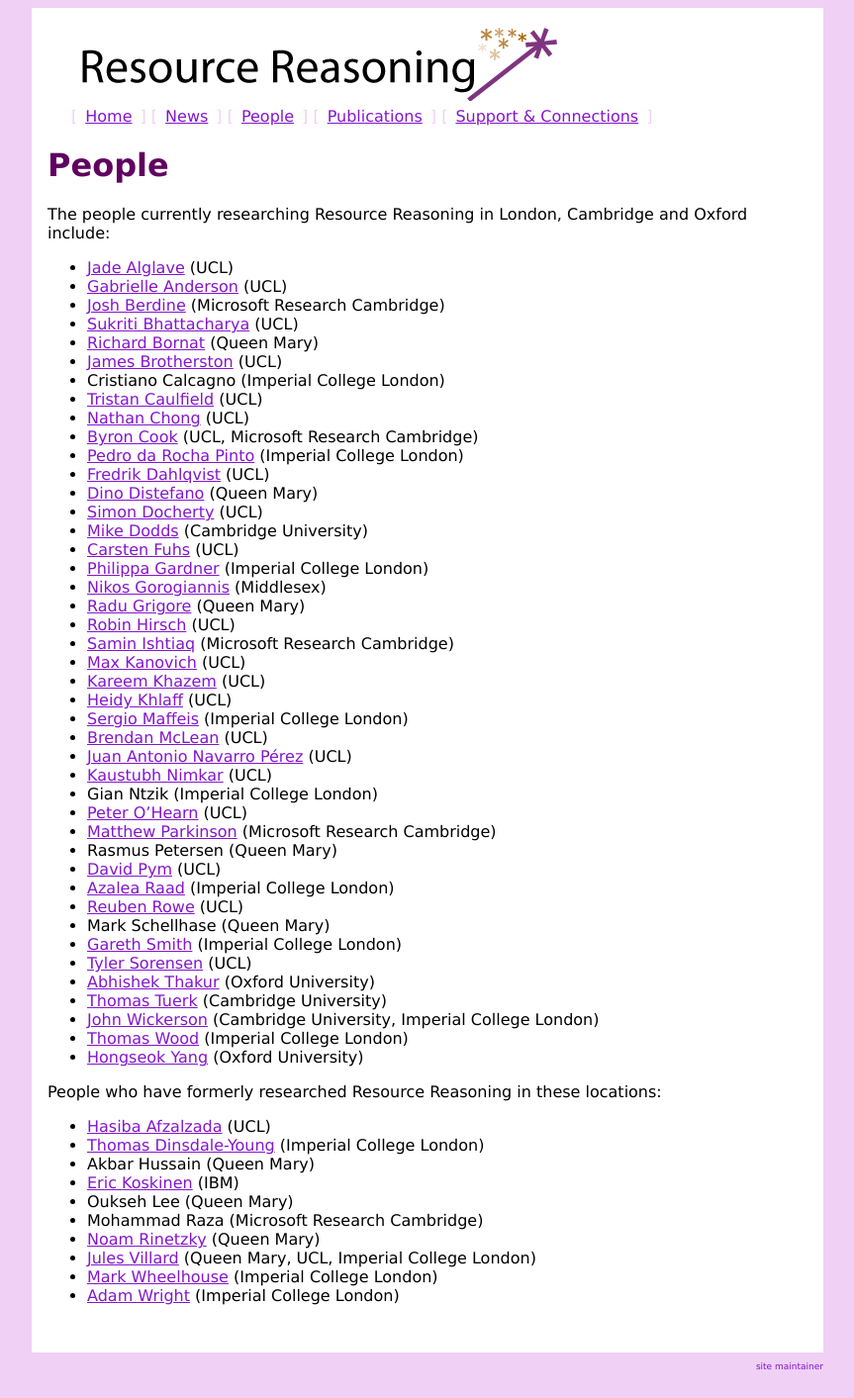
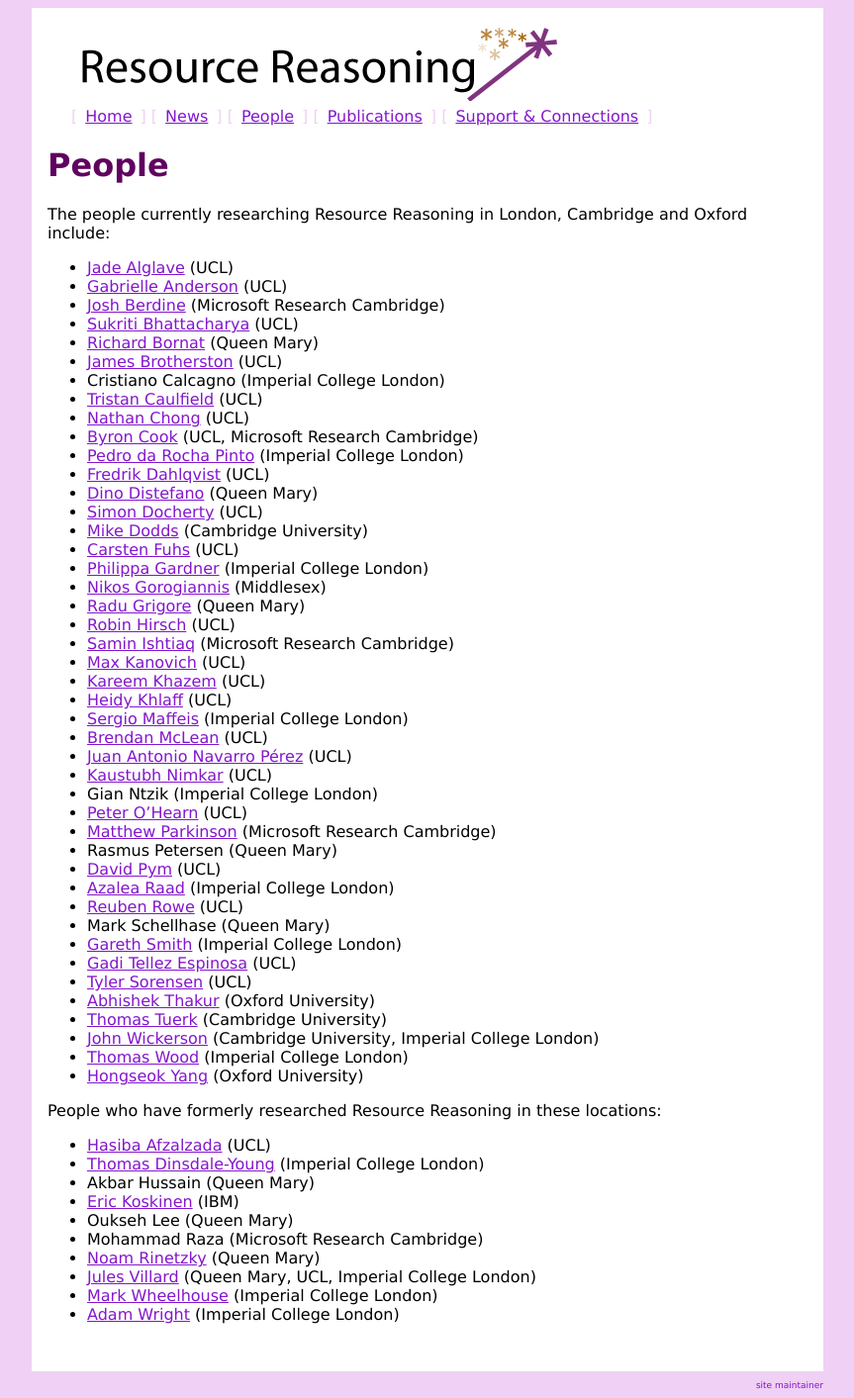
Before and after one commit to resource-reasoning/resourcereasoning.com, a Jekyll site: the page built from people.md, in a window 1280 px wide. Shown: the whole page at 99% size, without its empty margins (208-1071 px from the left). Built offline with Jekyll 4.4.1, drawn with Linux system fonts in a browser that asks for light colours; nearby versions of some CDN libraries.

Commit message:
Update people.md

```diff
--- a/people.md
+++ b/people.md
@@ -42,6 +42,7 @@
 * [Reuben Rowe](http://www0.cs.ucl.ac.uk/staff/R.Rowe/) (UCL)
 * Mark Schellhase (Queen Mary)
 * [Gareth Smith](http://www.doc.ic.ac.uk/~gds) (Imperial College London)
+* [Gadi Tellez Espinosa](http://www0.cs.ucl.ac.uk/people/G.TellezEspinosa.html) (UCL)
 * [Tyler Sorensen](http://www0.cs.ucl.ac.uk/staff/T.Sorensen) (UCL)
 * [Abhishek Thakur](http://www.cs.ox.ac.uk/people/abhishek.thakur/) (Oxford University)
 * [Thomas Tuerk](http://www.cl.cam.ac.uk/~tt291/) (Cambridge University)
```
